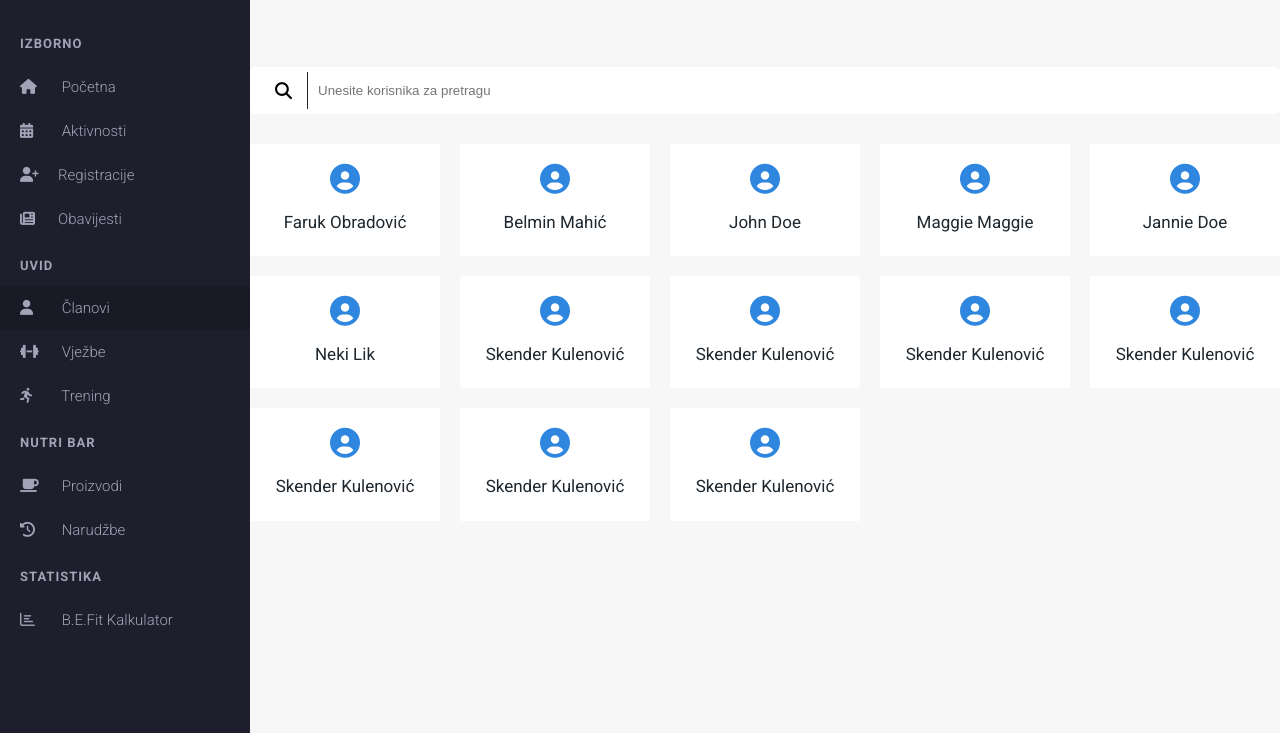
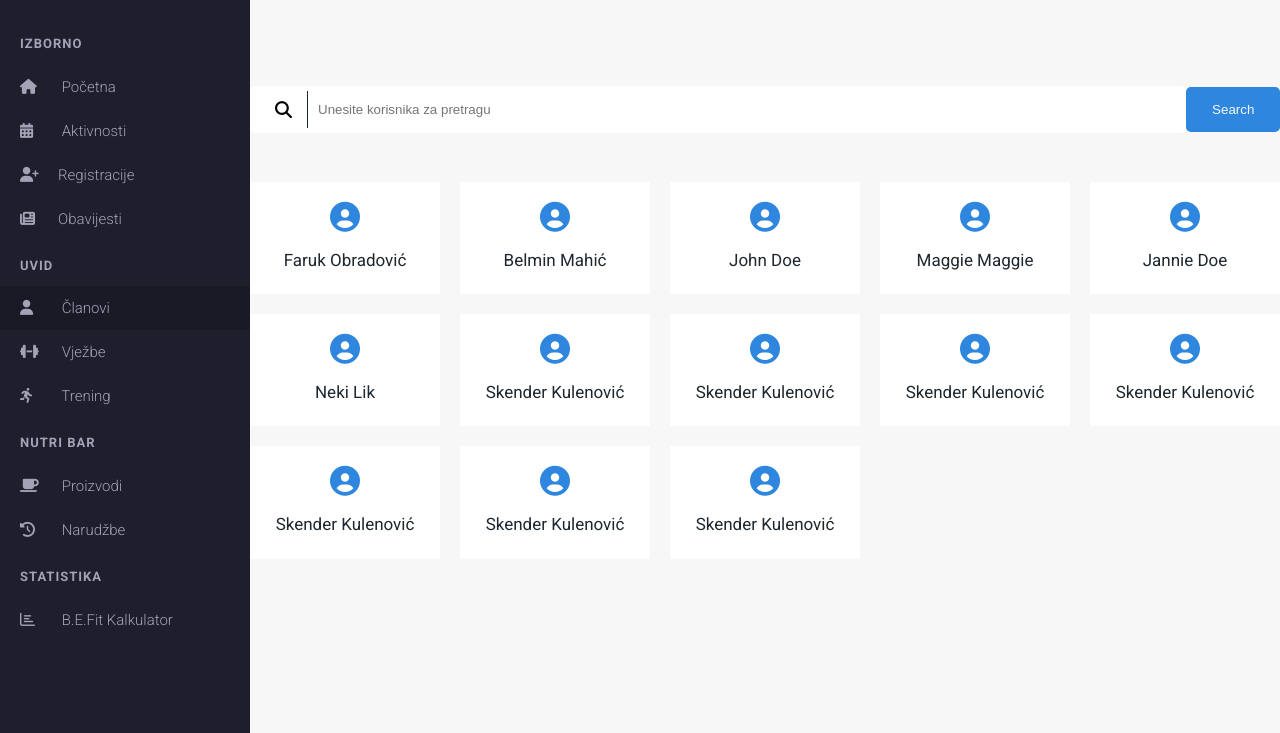
Before and after one commit to farukobradovic/seminarski_template, a website: page clanovi.html in a window 1280 px wide. Shown: the part 67-800 px from the top of the page. Drawn offline with Linux system fonts and the light colour scheme.

Commit message:
clanovi update

```diff
--- a/clanovi.html
+++ b/clanovi.html
@@ -102,10 +102,14 @@
           </div>
         </div>
         <div class="container-no-flex">
+        <div class="search-section">
           <div class="search-bar">
             <i class="fas fa-search"></i>
             <input type="text" placeholder="Unesite korisnika za pretragu" />
           </div>
+          <button class="update-article">Search</button>
+        </div>
+
           <div class="users-grid">
             <div class="user-card">
               <div class="img"><i class="fas fa-user-circle"></i></div>
--- a/sass/pages/_home.scss
+++ b/sass/pages/_home.scss
@@ -561,6 +561,10 @@ a {
         color: white;
       }
     }
+    .search-section {
+      display: flex;
+      align-items: center;
+    }
     .search-bar {
       margin-bottom: 3rem;
       padding: 0.5rem;
@@ -569,6 +573,7 @@ a {
       align-items: center;
       border-radius: 5px;
       background: #fff;
+
       input {
         width: 100%;
         border: none;
```
Also changed, not shown: css/style.css.
